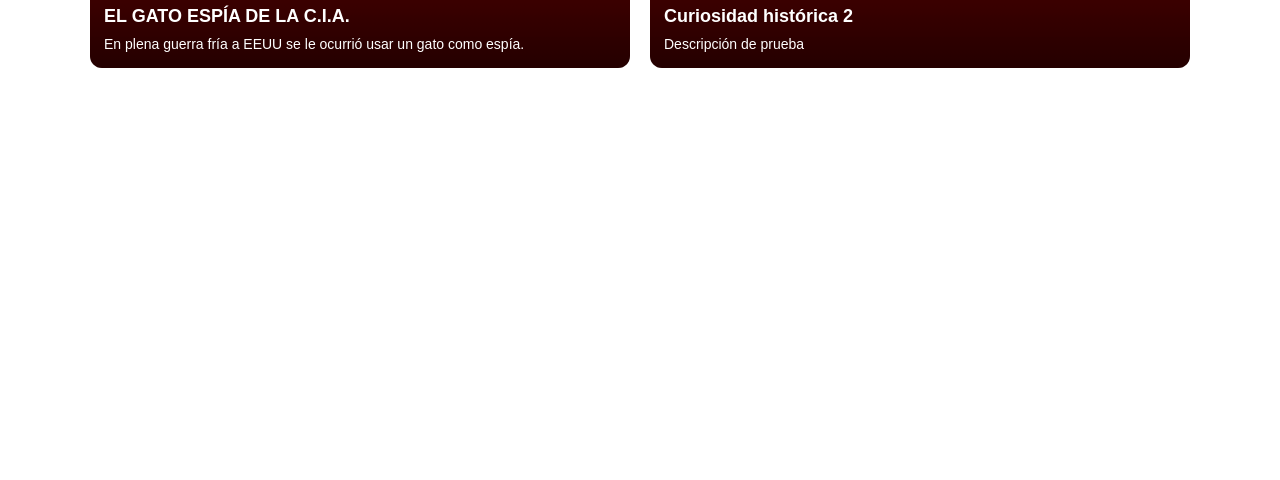
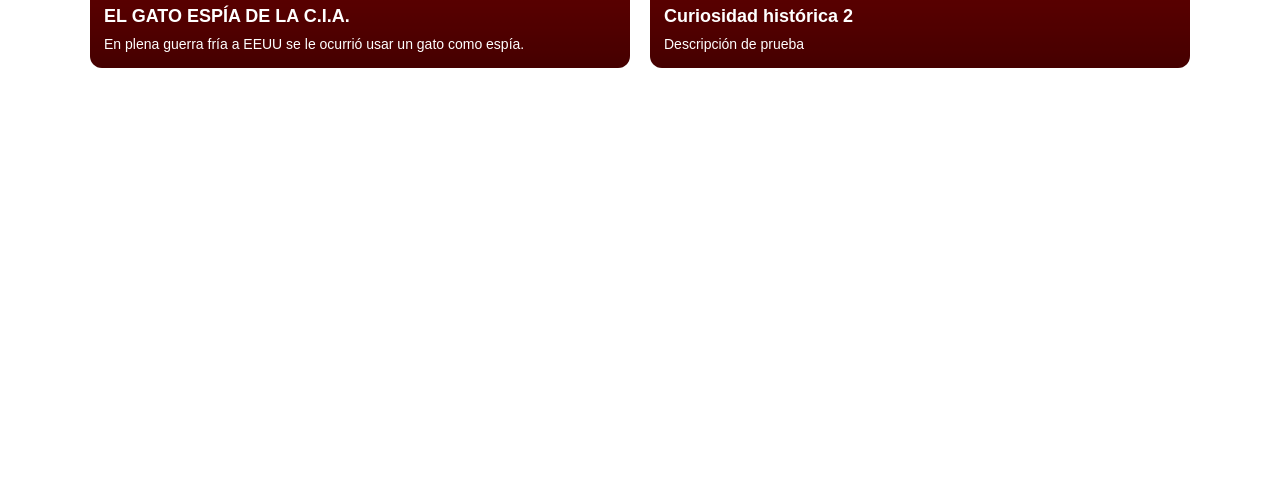
Before and after one commit to kastewar2000-max/archivos-del-pasado-ui, a plain HTML site: page curiosidades/index.html in a window 1280 px wide. Shown: the part 320-800 px from the top of the page. Drawn offline with Linux system fonts and the light colour scheme.

Commit message:
Update index.html

```diff
--- a/curiosidades/index.html
+++ b/curiosidades/index.html
@@ -95,7 +95,7 @@
 }
 
 
-/* ZONA TEXTO ROJO 25% TRANSPARENCIA */
+/* ZONA TEXTO ROJO TRANSPARENTE 25% */
 
 .contenido {
 
@@ -103,11 +103,11 @@
 
 background:linear-gradient(
 180deg,
-rgba(140,0,0,0.25),
-rgba(35,0,0,0.35)
+rgba(255,0,0,0.25),
+rgba(255,0,0,0.15)
 );
 
-border-top:3px solid rgba(179,0,0,0.5);
+border-top:3px solid rgba(255,0,0,0.5);
 
 }
 
```
